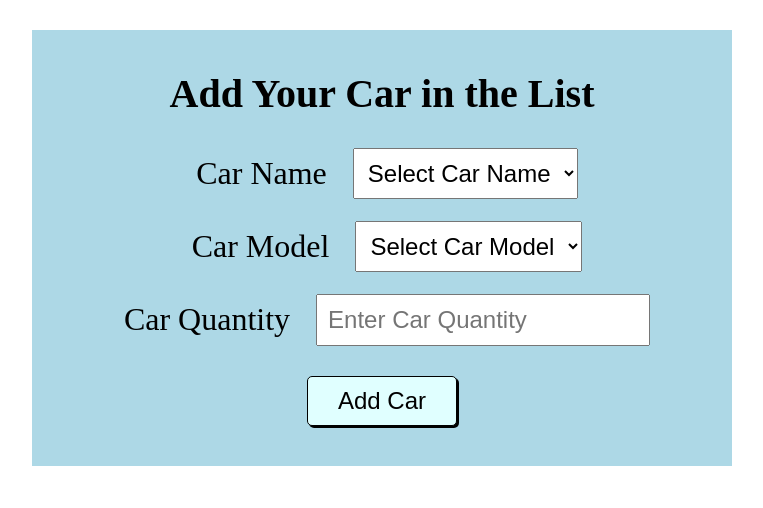
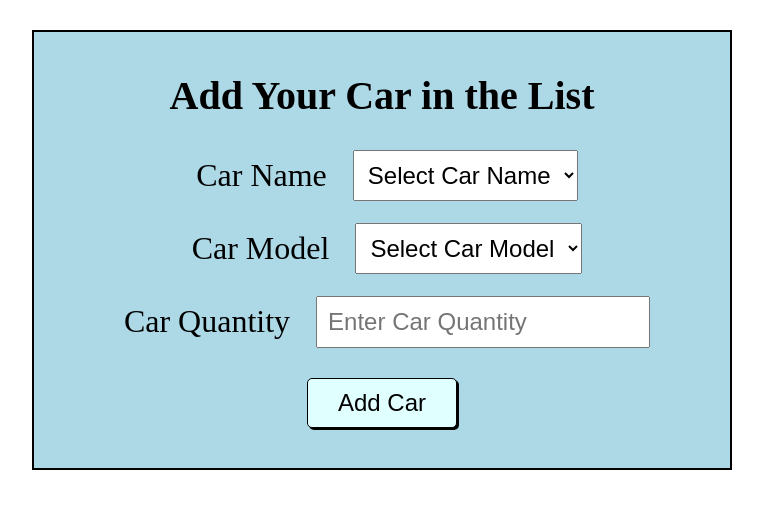
Before and after one commit to codingsapienss/Car_List, a React (Vite) app: page / in a window 1280 px wide. Shown: the top 508 px of the page, without its empty margins (258-1021 px from the left). Built offline with nearby package versions, Linux system fonts and the light colour scheme.

Commit message:
UI Update

```diff
--- a/src/Components/SelectCarOptions/selectCarOptions.css
+++ b/src/Components/SelectCarOptions/selectCarOptions.css
@@ -1,8 +1,6 @@
-.addCarContainer,
 .selectCarOptions {
   width: 700px;
   max-width: 95%;
-  /* height: 300px; */
   margin: 30px auto;
   padding: 20px;
   display: flex;
@@ -11,6 +9,7 @@
   flex-wrap: wrap;
   justify-content: center;
   background-color: lightblue;
+  border: 2px solid black;
 }
 
 h1 {
@@ -62,6 +61,7 @@ button:active {
   justify-content: center;
   background-color: lightcyan;
   padding: 20px;
+  border: 2px solid black;
 }
 
 .singleCarDetail {
```
